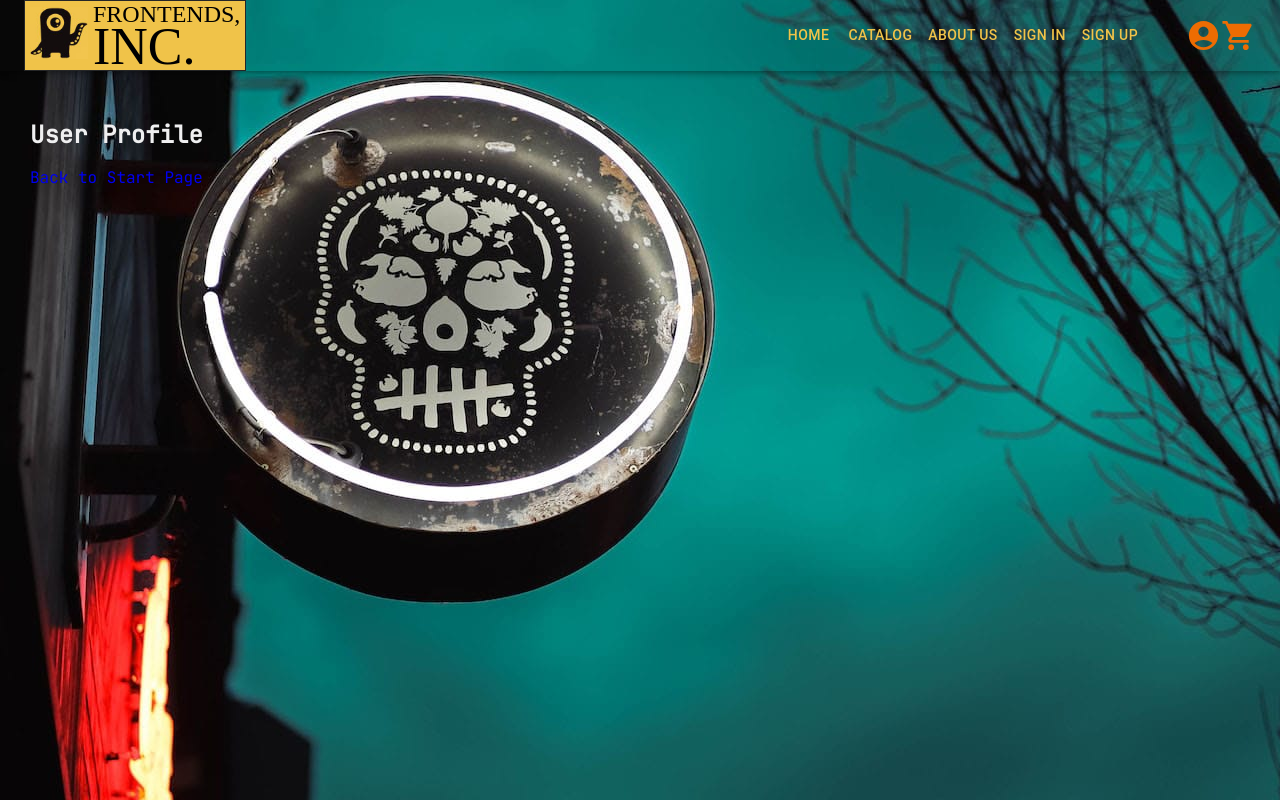
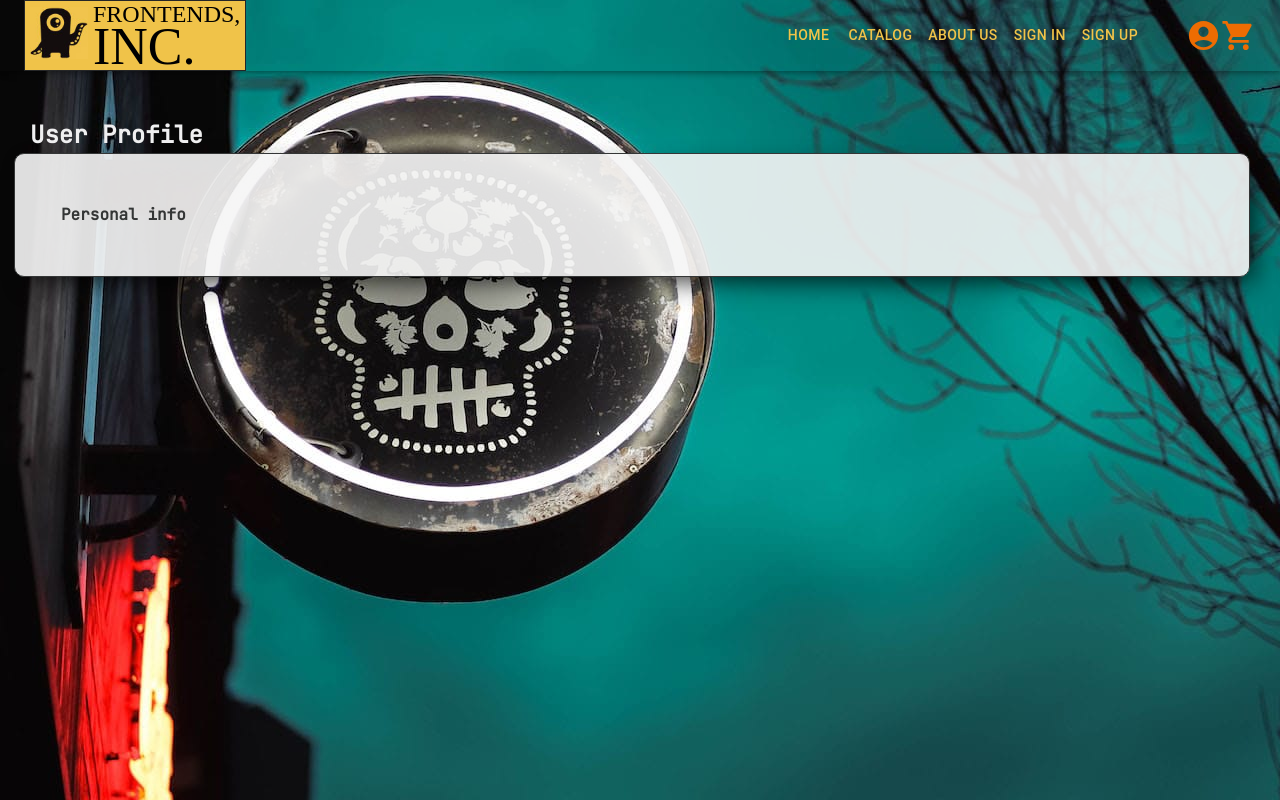
Before and after one commit to maximiloi/eCommerce-Application, a React (Vite) app in the folder monster-shop/: page /profile in a window 1280 px wide. Built offline with nearby package versions, Linux system fonts and the light colour scheme; a web font is replaced by a local one; what @commercetools/platform-sdk, @commercetools/sdk-client-v2 would draw is missing.

Commit message:
feat: add default structure

```diff
--- a/monster-shop/src/pages/Profile.tsx
+++ b/monster-shop/src/pages/Profile.tsx
@@ -1,4 +1,4 @@
-import { NavLink } from 'react-router-dom';
+import { Box, Grid } from '@mui/material';
 import User from '../api/user';
 
 import '../sass/pages/Profile.scss';
@@ -8,10 +8,14 @@ function Profile() {
   console.log('email: ', data?.email);
 
   return (
-    <>
+    <Box sx={{ flexGrow: 1 }}>
       <h2>User Profile</h2>
-      <NavLink to="/">Back to Start Page</NavLink>
-    </>
+      <Grid container spacing={2} className="profile__wrapper">
+        <Grid item>
+          <h4>Personal info</h4>
+        </Grid>
+      </Grid>
+    </Box>
   );
 }
 
--- a/monster-shop/src/sass/pages/Profile.scss
+++ b/monster-shop/src/sass/pages/Profile.scss
@@ -0,0 +1,10 @@
+.profile {
+  &__wrapper {
+    padding: 15px 30px 30px 30px;
+    color: #343636;
+    border: 1px solid #343636;
+    border-radius: 10px;
+    background-color: rgba(246, 246, 246, 0.9);
+    box-shadow: 10px 10px 25px -5px rgba(0, 0, 0, 0.75);
+  }
+}
```
